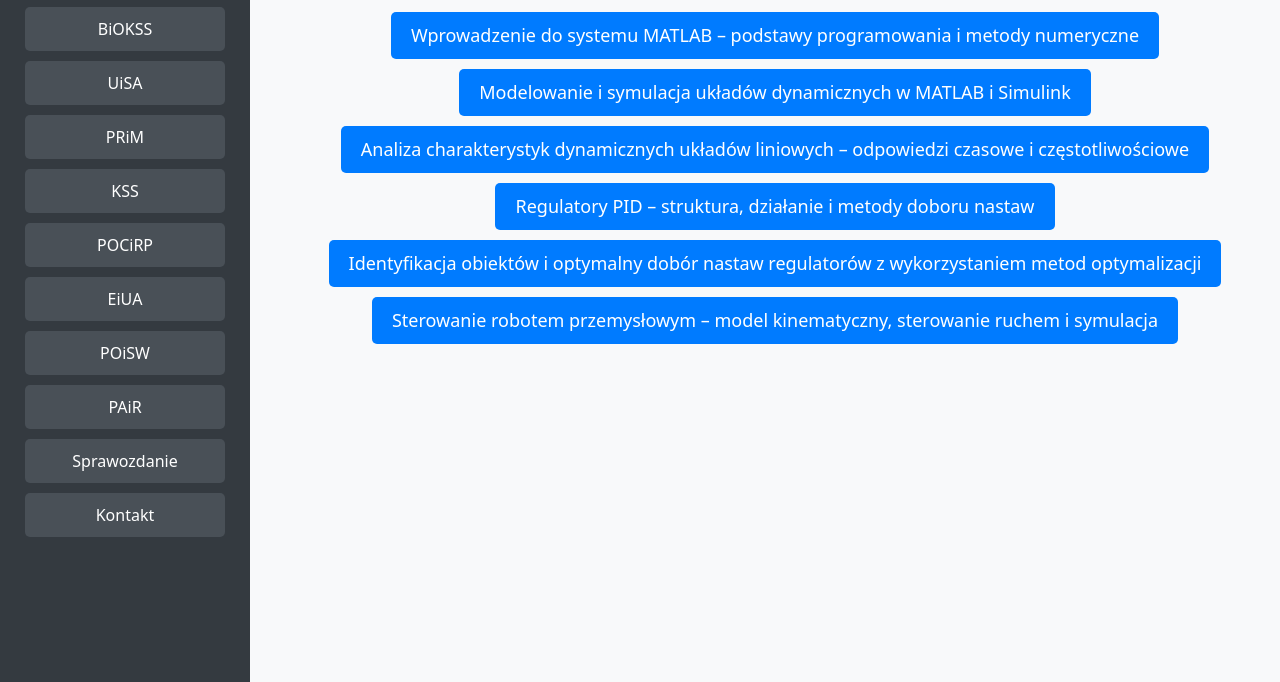
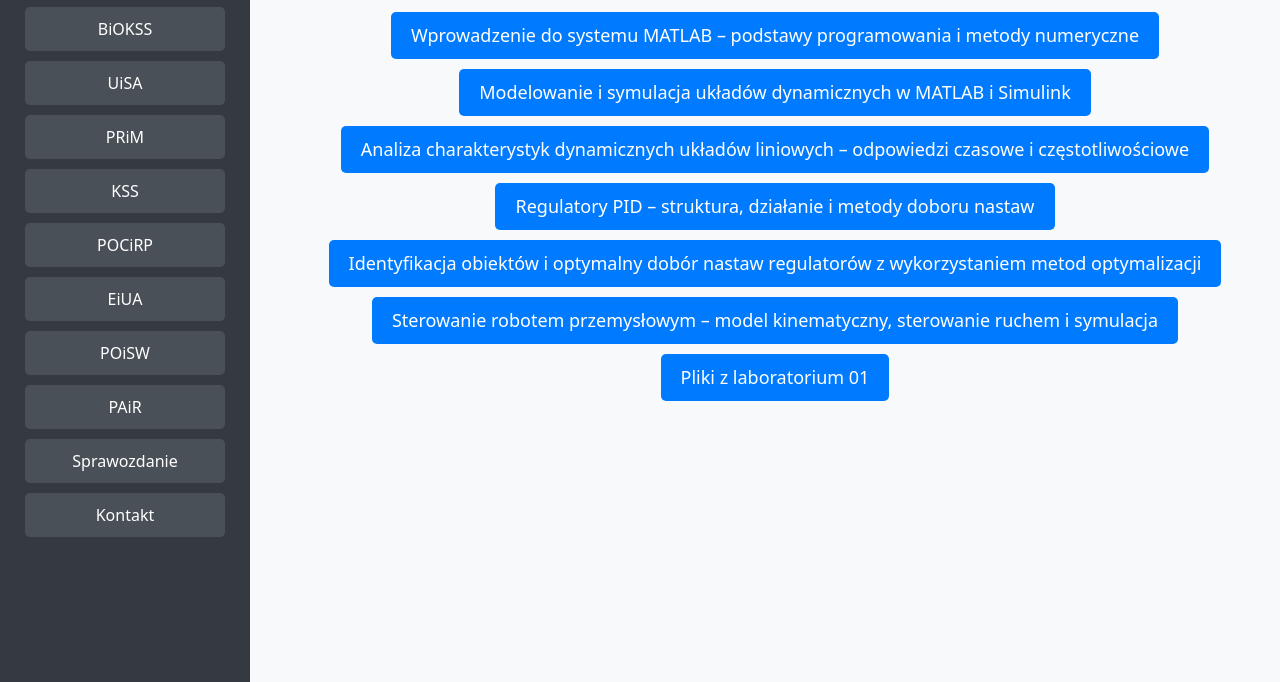
Before and after one commit to Tomekg2996/psk_md, a plain HTML site: page pair.html in a window 1280 px wide. Shown: the part 118-800 px from the top of the page. Drawn offline with nearby package versions, Linux system fonts and the light colour scheme.

Commit message:
pliki pair lab 1

```diff
--- a/pair.html
+++ b/pair.html
@@ -94,6 +94,7 @@
             <li><a href="materials/pair/InstrukcjaNr4.pdf" download>Regulatory PID – struktura, działanie i metody doboru nastaw</a></li>
             <li><a href="materials/pair/InstrukcjaNr5.pdf" download>Identyfikacja obiektów i optymalny dobór nastaw regulatorów z wykorzystaniem metod optymalizacji</a></li>
             <li><a href="materials/pair/InstrukcjaNr6.pdf" download>Sterowanie robotem przemysłowym – model kinematyczny, sterowanie ruchem i symulacja</a></li>
+            <li><a href="materials/pair/lab01.zip" download>Pliki z laboratorium 01</a></li>
         </ul>
     </div>
 </body>
```
Also changed, not shown: 1 other file.
